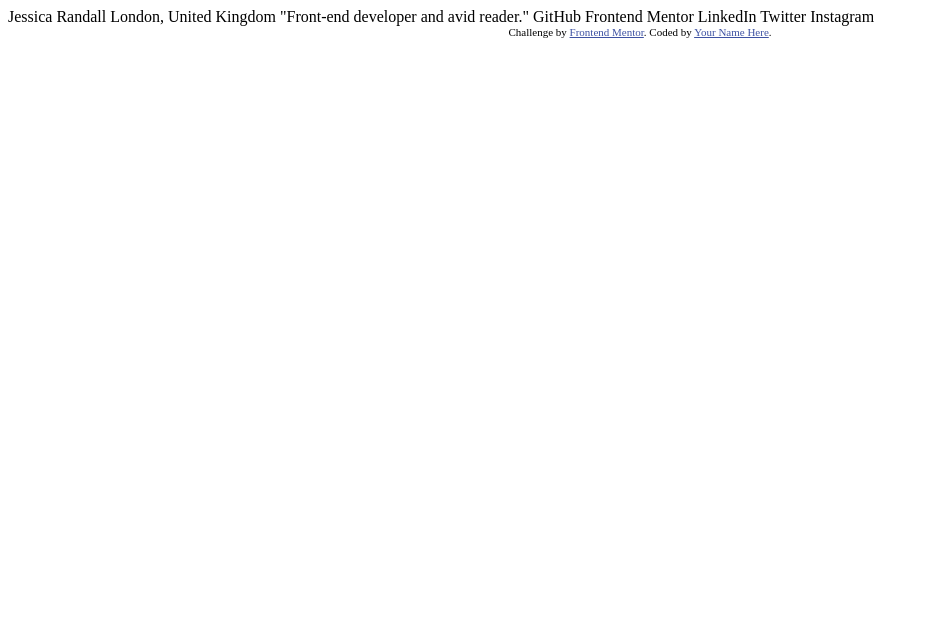
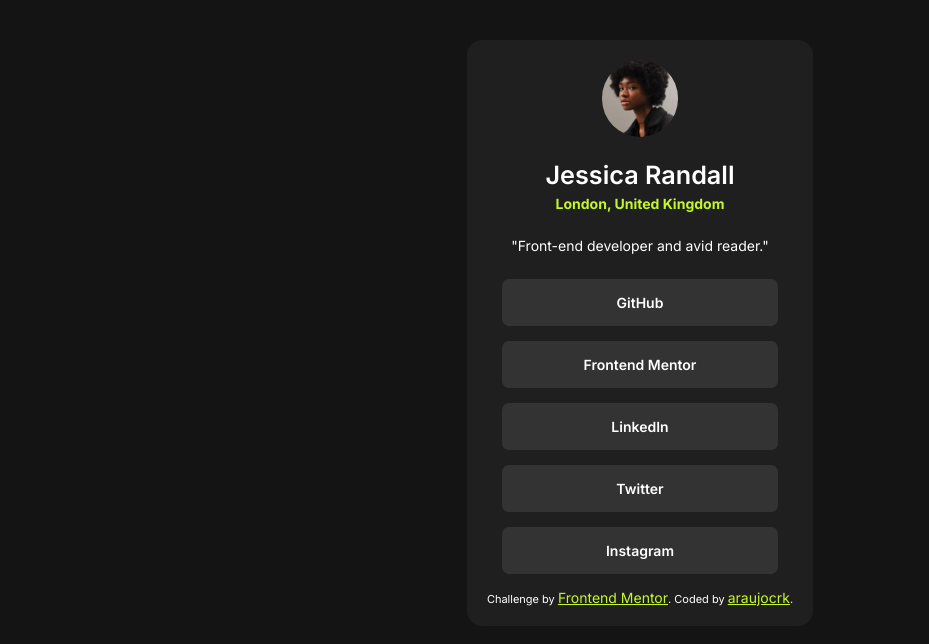
Before and after one commit to araujocrk/Desafio-social-links-profile, a plain HTML site: page index.html in a window 1280 px wide. Shown: the whole page, without its empty margins (0-929 px from the left). Drawn offline with Linux system fonts and the light colour scheme.

Commit message:
finishing the challenge

```diff
--- a/index.html
+++ b/index.html
@@ -1,34 +1,51 @@
 <!DOCTYPE html>
 <html lang="en">
+
 <head>
     <meta charset="UTF-8">
-  <meta name="viewport" content="width=device-width, initial-scale=1.0"> <!-- displays site properly based on user's device -->
-
+    <meta name="viewport" content="width=device-width, initial-scale=1.0">
+    <!-- displays site properly based on user's device -->
+    <link rel="stylesheet" href="style.css">
     <link rel="icon" type="image/png" sizes="32x32" href="./assets/images/favicon-32x32.png">
 
     <title>Frontend Mentor | Social links profile</title>
 
     <!-- Feel free to remove these styles or customise in your own stylesheet 👍 -->
     <style>
-    .attribution { font-size: 11px; text-align: center; }
-    .attribution a { color: hsl(228, 45%, 44%); }
+        .attribution {
+            font-size: 11px;
+            text-align: center;
+            color: white;
+        }
+
+        .attribution a {
+            color: hsl(75, 94%, 57%);
+        }
     </style>
 </head>
+
 <body>
-
-  Jessica Randall
-  London, United Kingdom
-  "Front-end developer and avid reader."
-
-  GitHub
-  Frontend Mentor
-  LinkedIn
-  Twitter
-  Instagram
-
+    <div class="container">
+        <div class="img">
+            <img src="assets/images/avatar-jessica.jpeg" alt="">
+        </div>
+        <div class="info">
+            <h1>Jessica Randall</h1>
+            <h2>London, United Kingdom</h2>
+            <p>"Front-end developer and avid reader."</p>
+        </div>
+        <div class="links">
+            <a href="#">GitHub</a>
+            <a href="#">Frontend Mentor</a>
+            <a href="#">LinkedIn</a>
+            <a href="#">Twitter</a>
+            <a href="#">Instagram</a>
+        </div>
         <div class="attribution">
             Challenge by <a href="https://www.frontendmentor.io?ref=challenge" target="_blank">Frontend Mentor</a>.
-    Coded by <a href="#">Your Name Here</a>.
+            Coded by <a href="#">araujocrk</a>.
+        </div>
     </div>
 </body>
+
 </html>
--- /dev/null
+++ b/style.css
@@ -0,0 +1,96 @@
+@import url('https://fonts.googleapis.com/css2?family=Inter:wght@100..900&display=swap');
+
+:root {
+    --Green: hsl(75, 94%, 57%);
+    --White: hsl(0, 0%, 100%);
+    --Grey: hsl(0, 0%, 20%);
+    --DarkGrey: hsl(0, 0%, 12%);
+    --OffBlack: hsl(0, 0%, 8%);
+    --Inter: "Inter", sans-serif;
+}
+
+* {
+    font-size: 14px;
+    font-family: var(--Inter);
+    padding: 0px;
+}
+
+body {
+    background-color: var(--OffBlack);
+    width: 100%;
+    height: 100%;
+    display: flex;
+    align-items: center;
+    justify-content: center;
+    margin: 40px 0px;
+}
+
+.container {
+    max-width: 375px;
+    background-color: var(--DarkGrey);
+    border-radius: 15px;
+    padding: 20px;
+}
+
+.img {
+    width: 25%;
+    margin: auto;
+}
+
+.img > img {
+    max-width: 100%;
+    border-radius: 100px;
+}
+
+.info {
+    max-width: 100%;
+    text-align: center;
+}
+
+.info h1 {
+    font-size: 1.8rem;
+    font-weight: 600;
+    color: white;
+    margin: 20px 0px 5px 0px;
+}
+
+.info h2 {
+    font-size: 1rem;
+    color: var(--Green);
+    margin: 0;
+}
+
+.info p {
+    color: var(--White);
+    margin: 25px auto;
+}
+
+.links {
+    max-width: 100%;
+    text-align: center;
+}
+
+.links a {
+    background-color: var(--Grey);
+    text-decoration: none;
+    max-width: 100%;
+    font-weight: 600;
+    padding: 15px;
+    margin: 15px;
+    border-radius: 7px;
+    display: flex;
+    flex-direction: column;
+}
+
+.links a:link, .links a:visited {
+    color: var(--White);
+}
+
+.links a:active, .links a:hover {
+    background-color: var(--Green);
+    color: var(--DarkGrey);
+}
+
+.attribution {
+    width: 100%;
+}
```
Lines whose indentation alone changed are shown as unchanged.
